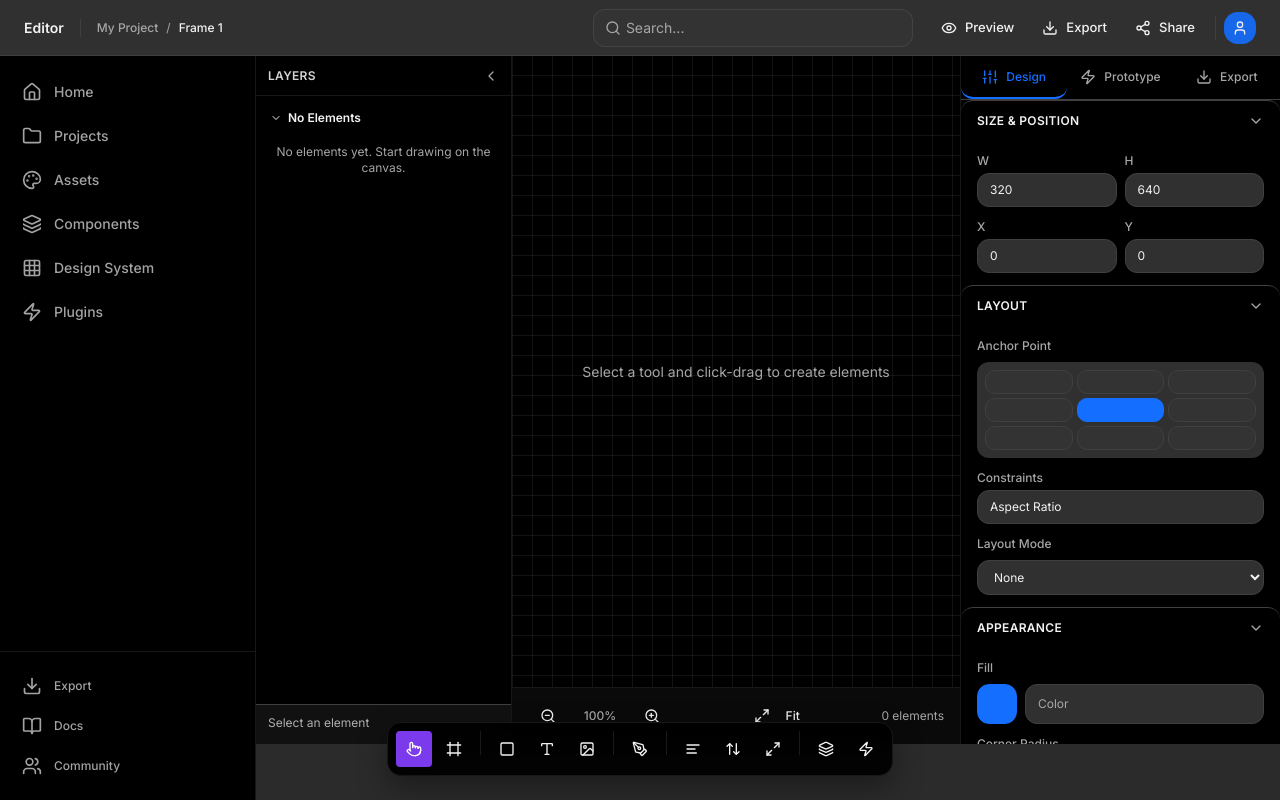
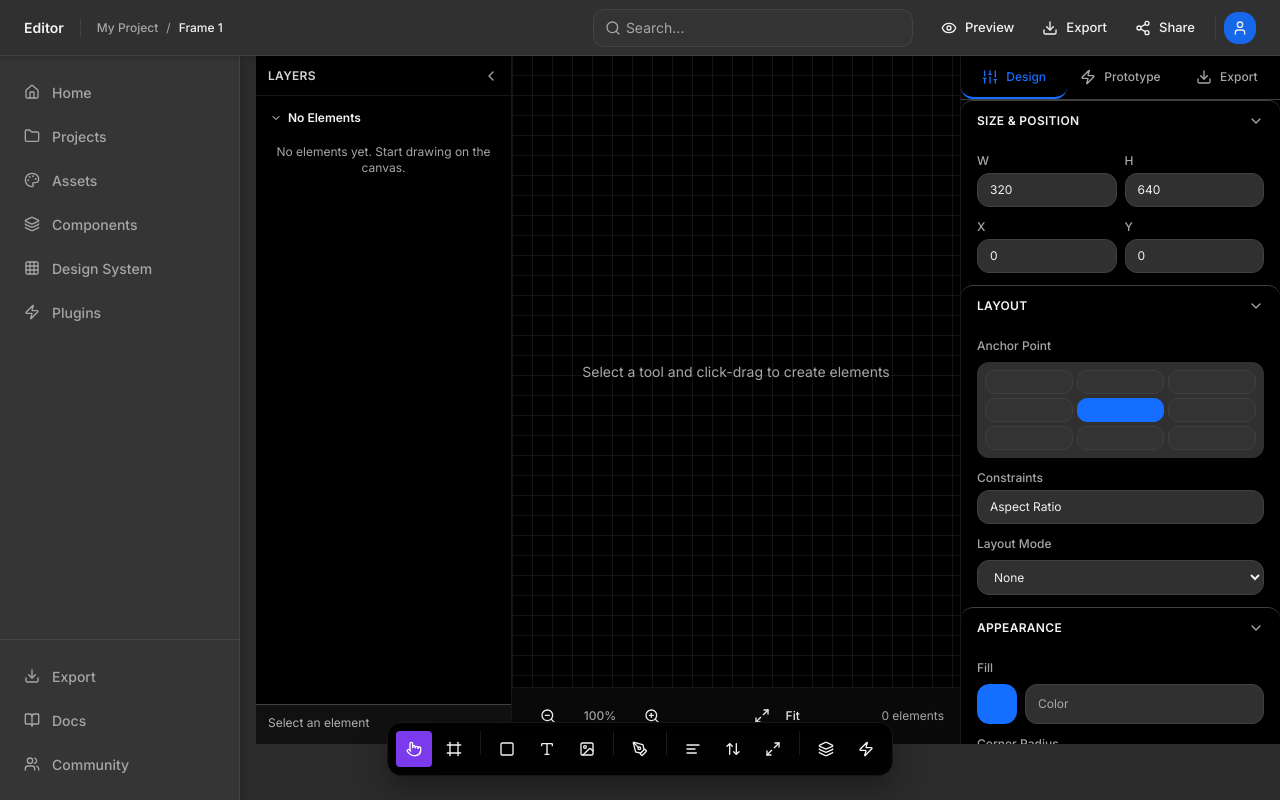
Before and after one commit to Robux-genefrddddd/rxdsddz, a React (Vite) app: page /editor in a window 1280 px wide. Built offline with nearby package versions, Linux system fonts and the light colour scheme.

Commit message:
Refactor LeftSidebar pour style Figma (layered surfaces)
cgen-3033484e6a434c01b45f85b749aae5e8

```diff
--- a/client/components/LeftSidebar.tsx
+++ b/client/components/LeftSidebar.tsx
@@ -1,6 +1,5 @@
-import { Home, Folder, Palette, Layers3, Grid3x3, Zap, Download, BookOpen, Users, ChevronRight } from 'lucide-react';
+import { Home, Folder, Palette, Layers3, Grid3x3, Zap, Download, BookOpen, Users } from 'lucide-react';
 import { Link, useLocation } from 'react-router-dom';
-import { cn } from '@/lib/utils';
 
 const navItems = [
   { label: 'Home', icon: Home, href: '/', id: 'home' },
@@ -28,58 +27,105 @@ export function LeftSidebar() {
   };
 
   return (
-    <div className="fixed left-0 top-14 bottom-0 w-64 bg-black border-r border-neutral-900 flex flex-col">
+    <div
+      className="fixed left-0 top-14 bottom-0 flex flex-col border-r"
+      style={{
+        width: '240px',
+        backgroundColor: 'hsl(var(--popover))',
+        borderColor: 'rgba(255, 255, 255, 0.08)',
+        boxShadow: 'var(--shadow-sm)',
+      }}
+    >
 
       {/* Main Navigation */}
-      <nav className="flex-1 px-2 py-4 overflow-y-auto space-y-1">
+      <nav
+        className="flex-1 overflow-y-auto space-y-1"
+        style={{
+          padding: '16px 12px',
+        }}
+      >
         {navItems.map((item) => {
           const Icon = item.icon;
           const active = isActive(item.href);
 
           return (
-            <Link
+            <SidebarItem
               key={item.id}
-              to={item.href}
-              className={cn(
-                'flex items-center gap-3 px-3 py-2.5 rounded-md text-sm font-medium transition-all group border-l-2 border-l-transparent',
-                active
-                  ? 'bg-neutral-900 text-white border-l-violet-600'
-                  : 'text-neutral-400 hover:bg-neutral-900/50 hover:text-neutral-300'
-              )}
-            >
-              <Icon className="w-5 h-5 flex-shrink-0" />
-              <span className="flex-1">{item.label}</span>
-              {active && (
-                <ChevronRight className="w-4 h-4 opacity-0 group-hover:opacity-100 transition-opacity" />
-              )}
-            </Link>
+              icon={<Icon className="w-4 h-4 flex-shrink-0" />}
+              label={item.label}
+              href={item.href}
+              active={active}
+            />
           );
         })}
       </nav>
 
       {/* Bottom Navigation */}
-      <div className="border-t border-neutral-900 px-2 py-4 space-y-1">
+      <div
+        className="space-y-1 border-t"
+        style={{
+          borderColor: 'rgba(255, 255, 255, 0.08)',
+          padding: '16px 12px',
+        }}
+      >
         {bottomItems.map((item) => {
           const Icon = item.icon;
           const active = isActive(item.href);
 
           return (
-            <Link
+            <SidebarItem
               key={item.id}
-              to={item.href}
-              className={cn(
-                'flex items-center gap-3 px-3 py-2 rounded-md text-sm font-medium transition-all group border-l-2 border-l-transparent',
-                active
-                  ? 'bg-neutral-900 text-white border-l-violet-600'
-                  : 'text-neutral-400 hover:bg-neutral-900/50 hover:text-neutral-300'
-              )}
-            >
-              <Icon className="w-5 h-5 flex-shrink-0" />
-              <span className="flex-1 text-xs">{item.label}</span>
-            </Link>
+              icon={<Icon className="w-4 h-4 flex-shrink-0" />}
+              label={item.label}
+              href={item.href}
+              active={active}
+            />
           );
         })}
       </div>
     </div>
   );
 }
+
+// Sidebar Item Component
+function SidebarItem({
+  icon,
+  label,
+  href,
+  active,
+}: {
+  icon: React.ReactNode;
+  label: string;
+  href: string;
+  active: boolean;
+}) {
+  return (
+    <Link
+      to={href}
+      className="group flex items-center gap-3 px-3 py-2 rounded-lg transition-all"
+      style={{
+        height: '40px',
+        fontSize: '14px',
+        fontWeight: 500,
+        backgroundColor: active ? 'hsl(var(--secondary))' : 'transparent',
+        color: active ? 'hsl(var(--primary))' : 'hsl(var(--muted-foreground))',
+        cursor: 'pointer',
+      }}
+      onMouseEnter={(e) => {
+        if (!active) {
+          e.currentTarget.style.backgroundColor = 'hsl(var(--secondary))';
+          e.currentTarget.style.color = 'hsl(var(--foreground))';
+        }
+      }}
+      onMouseLeave={(e) => {
+        if (!active) {
+          e.currentTarget.style.backgroundColor = 'transparent';
+          e.currentTarget.style.color = 'hsl(var(--muted-foreground))';
+        }
+      }}
+    >
+      {icon}
+      <span className="flex-1">{label}</span>
+    </Link>
+  );
+}
```
